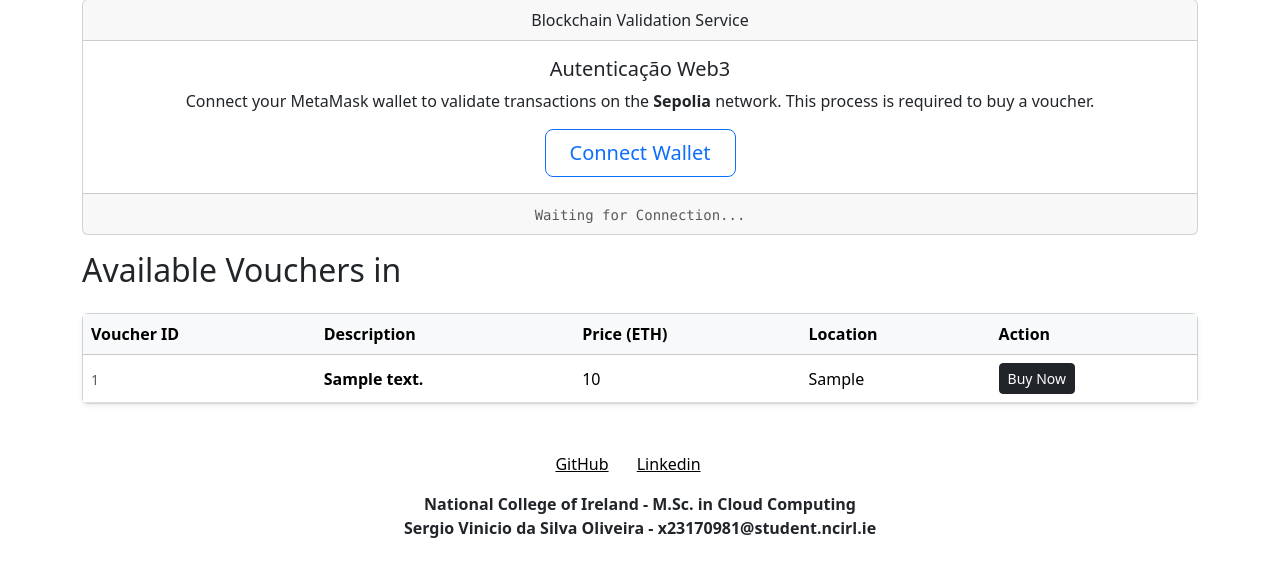
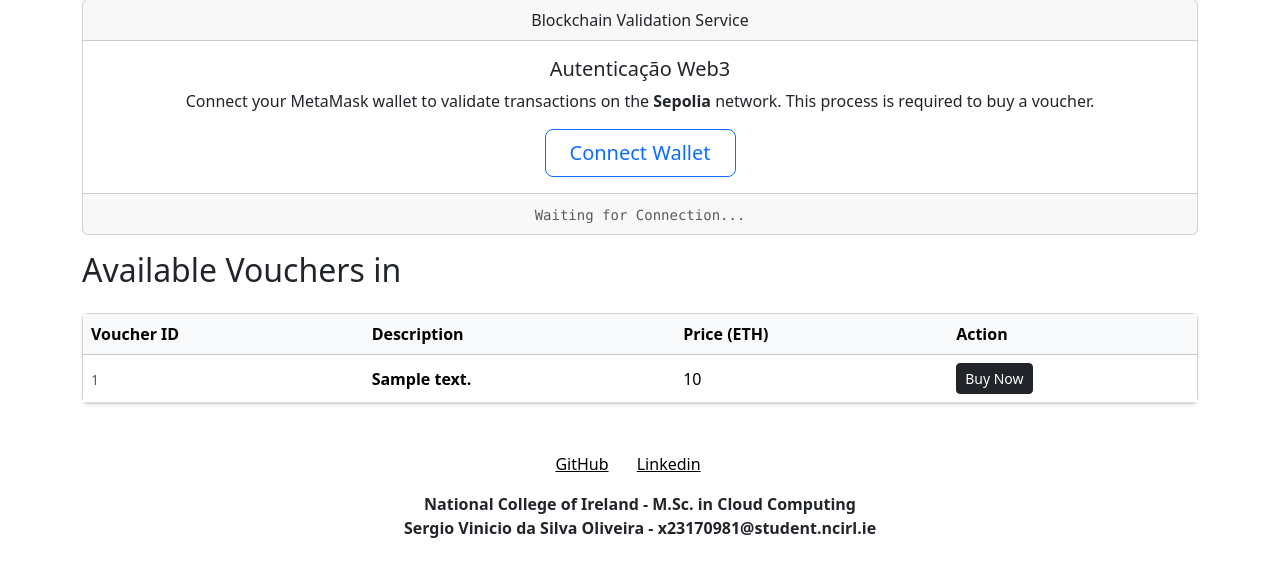
Before and after one commit to sergio-oliveira-br/safetrade_client_service, a Django app: template vouchers_client/templates/core/showroom.html in a window 1280 px wide. Shown: the part 89-666 px from the top of the page. Run offline with Django 5.2, Linux system fonts and the light colour scheme; the template is opened without the code that fills it: most values are stand-ins (such as "Sample title", 1, 10 or a date in 2020).

Commit message:
Update showroom.html
act:
-> cleanup

```diff
--- a/vouchers_client/templates/core/showroom.html
+++ b/vouchers_client/templates/core/showroom.html
@@ -29,7 +29,6 @@
                         <th>Voucher ID</th>
                         <th>Description</th>
                         <th>Price (ETH)</th>
-                        <th>Location</th>
                         <th>Action</th>
                     </tr>
                 </thead>
@@ -39,7 +38,6 @@
                         <td><small class="text-muted">{{ v.voucher_id }}</small></td>
                         <td><strong>{{ v.voucher_description }}</strong></td>
                         <td><i class="bi bi-ethereum"></i> {{ v.voucher_price }}</td>
-                        <td><i class="bi bi-ethereum"></i> {{ v.voucher_location }}</td>
                         <td>
                             <button
                                 class="btn btn-dark btn-sm buy-btn" id="buy_voucher" type="button">
```
